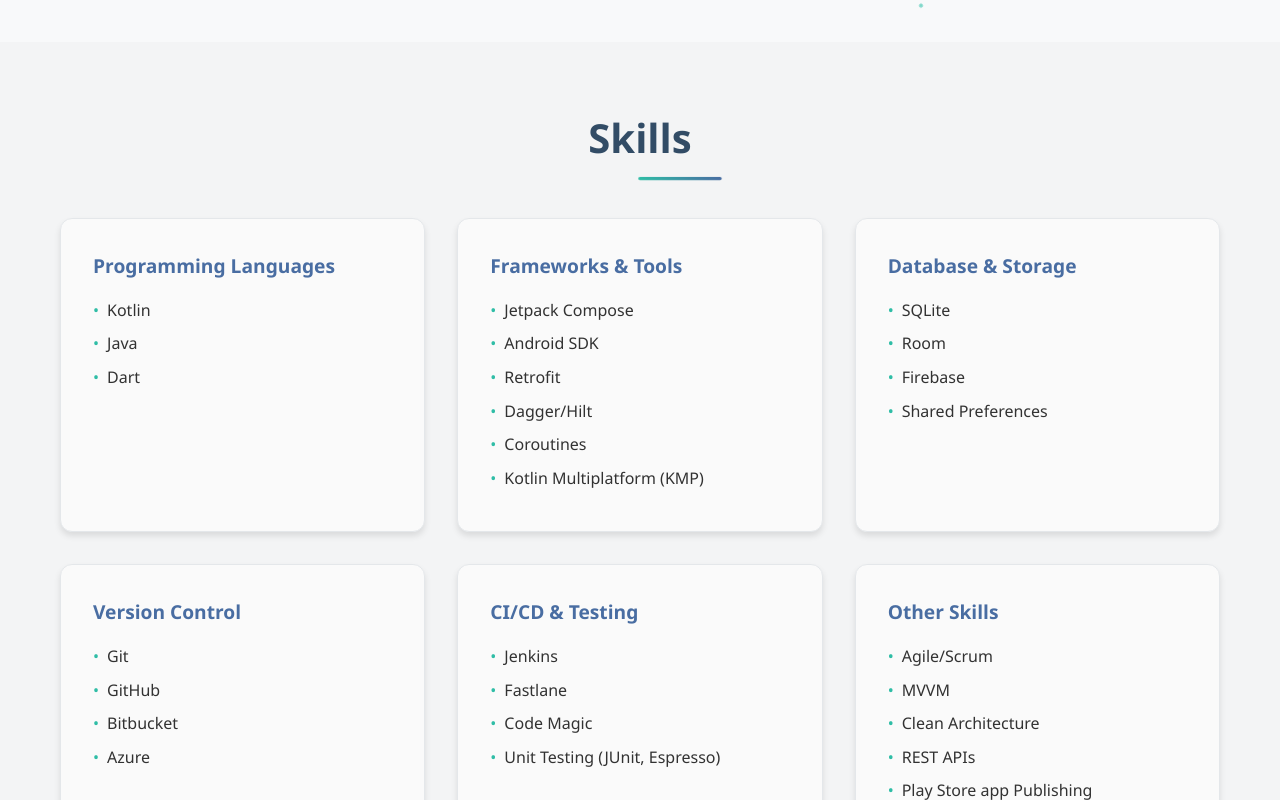
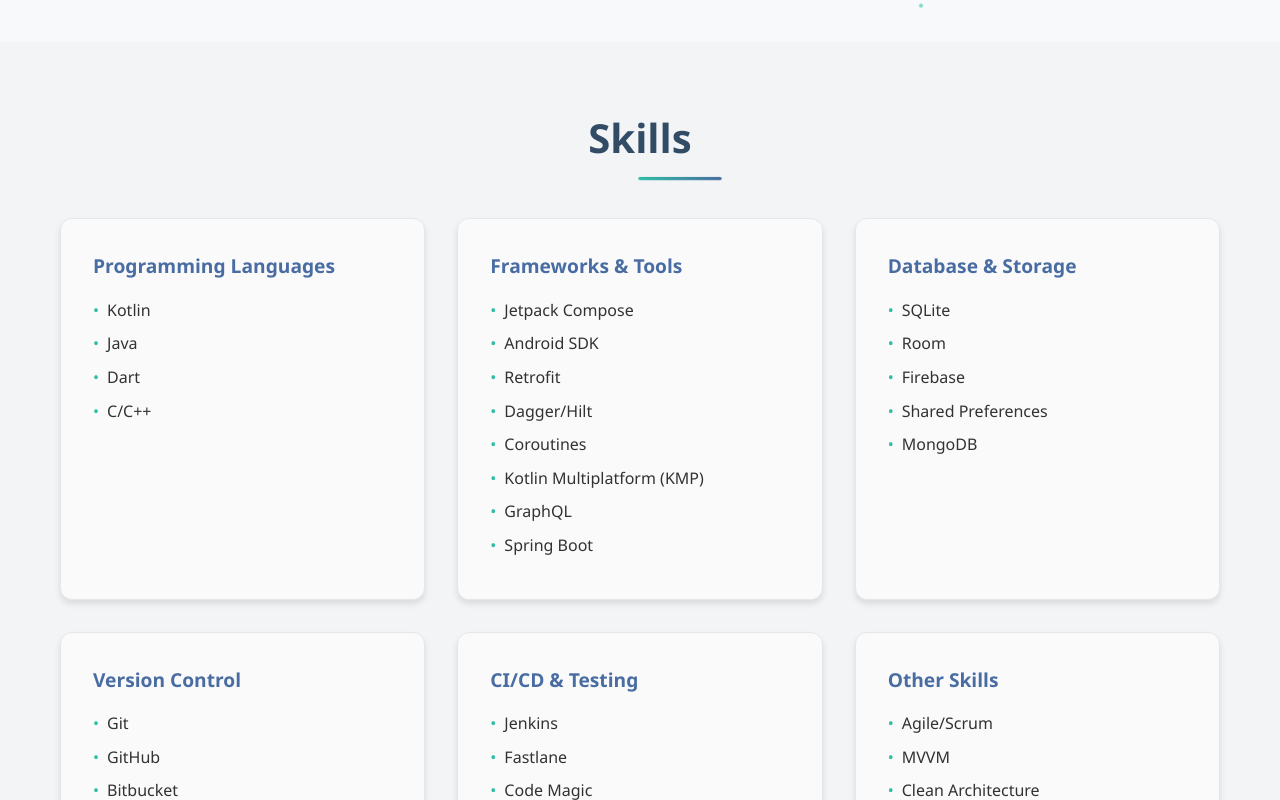
Before and after one commit to nageshSp3107/nagesh-portfolio, a plain HTML site: page index.html in a window 1280 px wide. Shown: the part 675-1475 px from the top of the page. Drawn offline with Linux system fonts and the light colour scheme.

Commit message:
Skills and Language section updated in index.html

```diff
--- a/index.html
+++ b/index.html
@@ -868,6 +868,7 @@
                             <li>Kotlin</li>
                             <li>Java</li>
                             <li>Dart</li>
+                            <li>C/C++</li>
                         </ul>
                     </div>
                     <div class="skill-card animate-on-scroll">
@@ -879,6 +880,8 @@
                             <li>Dagger/Hilt</li>
                             <li>Coroutines</li>
                             <li>Kotlin Multiplatform (KMP)</li>
+                            <li>GraphQL</li>
+                            <li>Spring Boot</li>
                         </ul>
                     </div>
                     <div class="skill-card animate-on-scroll">
@@ -888,6 +891,7 @@
                             <li>Room</li>
                             <li>Firebase</li>
                             <li>Shared Preferences</li>
+                            <li>MongoDB</li>
                         </ul>
                     </div>
                     <div class="skill-card animate-on-scroll">
```
